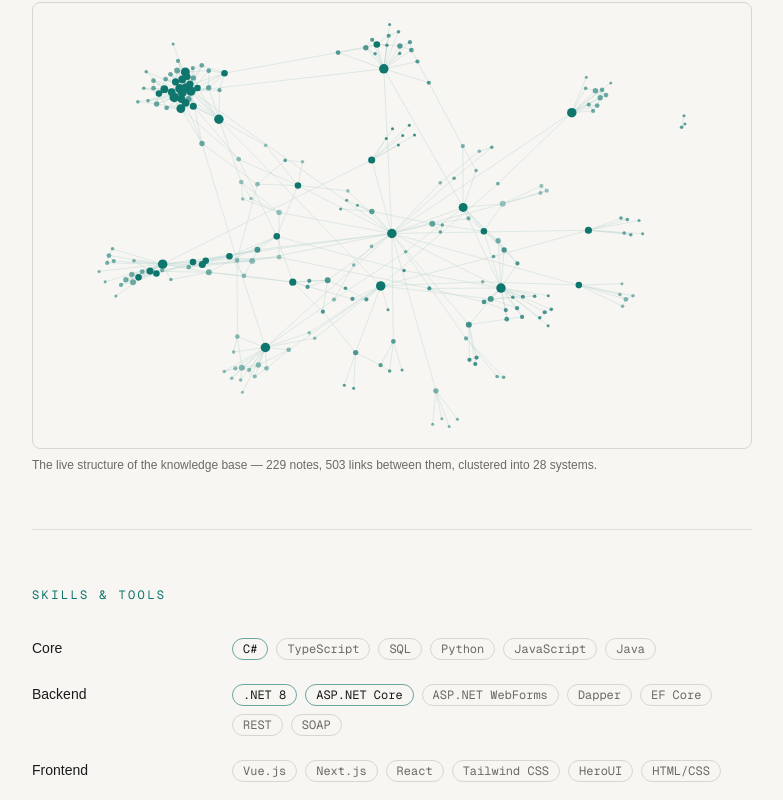
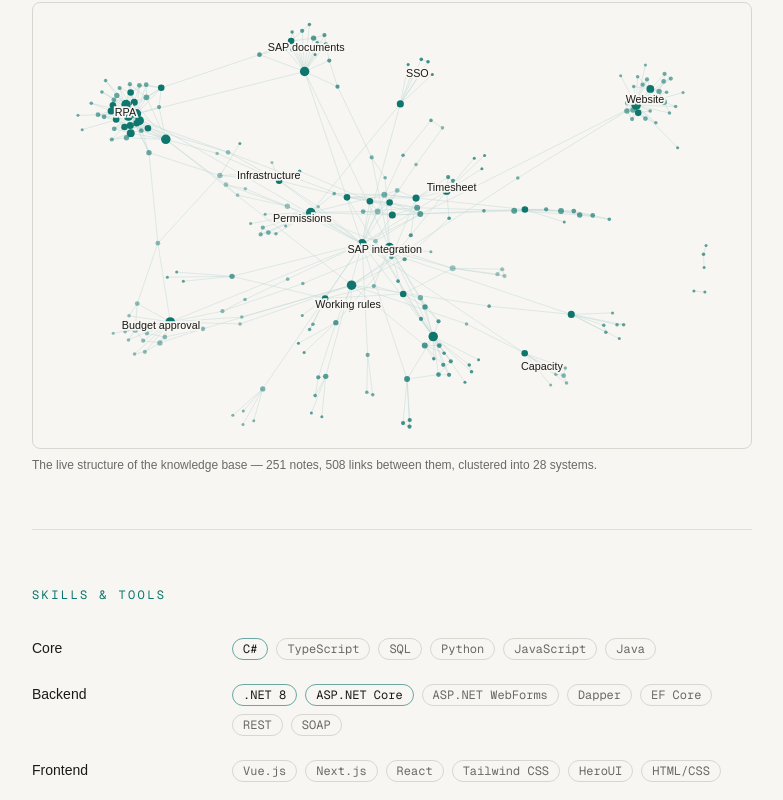
Before and after one commit to jerateep/jerateeps.dev, a Next.js app: page /en in a window 1280 px wide. Shown: the part 9479-10279 px from the top of the page, without its empty margins (248-1031 px from the left). Built offline with nearby package versions, Linux system fonts and the light colour scheme; a web font is replaced by a local one.

Commit message:
content: regenerate knowledge graph with topic labels, refresh counts

```diff
--- a/content/ui.ts
+++ b/content/ui.ts
@@ -27,8 +27,8 @@ export const ui = {
   },
   aiResultLabel: { th: "ผลที่ได้", en: "Result" },
   graphCaption: {
-    th: "โครงสร้าง knowledge base จริงที่ใช้งานอยู่ — 229 note เชื่อมถึงกัน 503 link แบ่งเป็น 28 กลุ่มระบบ",
-    en: "The live structure of the knowledge base — 229 notes, 503 links between them, clustered into 28 systems.",
+    th: "โครงสร้าง knowledge base จริงที่ใช้งานอยู่ — 251 note เชื่อมถึงกัน 508 link แบ่งเป็น 28 กลุ่มระบบ",
+    en: "The live structure of the knowledge base — 251 notes, 508 links between them, clustered into 28 systems.",
   },
   graphLabel: {
     th: "แผนภาพ node และ link แสดงความเชื่อมโยงของ note ใน knowledge base",
```
Also changed, not shown: content/graph.json (+1 -1 lines).
